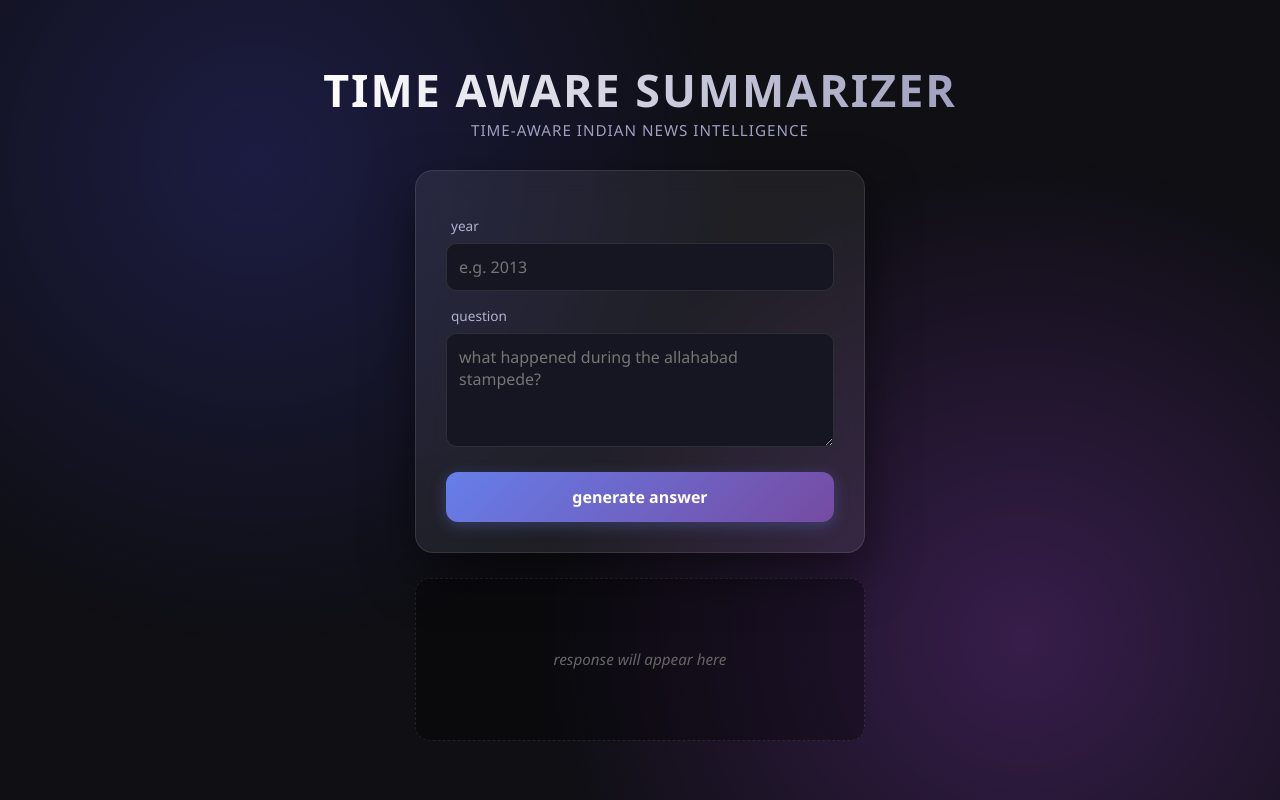
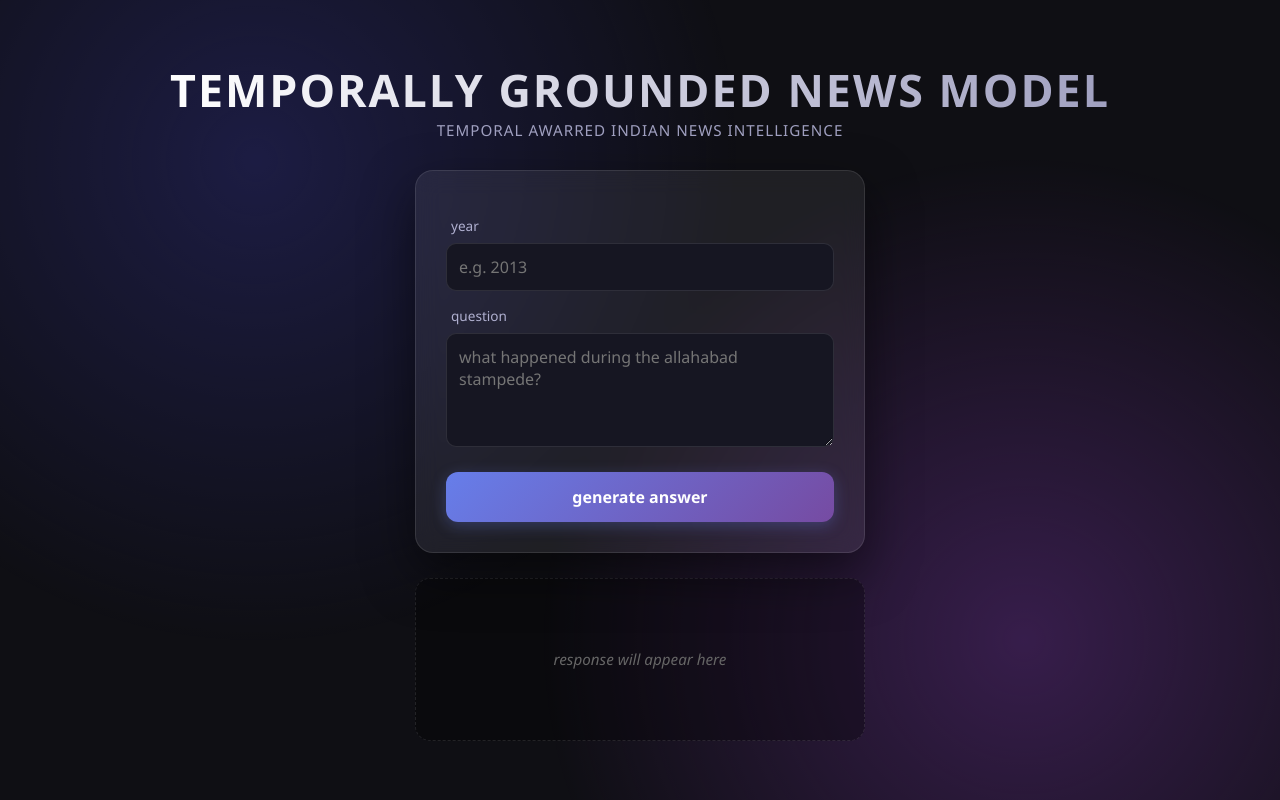
Before and after one commit to Arun-nexus/newssum_dataset, a plain HTML site: page template/index.html in a window 1280 px wide. Drawn offline with Linux system fonts and the light colour scheme.

Commit message:
model_scores

```diff
--- a/template/index.html
+++ b/template/index.html
@@ -2,7 +2,7 @@
 <html lang="en">
 <head>
     <meta charset="UTF-8">
-    <title>TIME AWARE SUMMARIZER</title>
+    <title>TEMPORALLY GROUNDED NEWS MODEL</title>
     <link rel="stylesheet" href="/static/style.css">
 </head>
 <body>
@@ -10,8 +10,8 @@
     <div class="bg"></div>
 
     <div class="container">
-        <h1>TIME AWARE SUMMARIZER</h1>
-        <p class="tagline">time-aware indian news intelligence</p>
+        <h1>TEMPORALLY GROUNDED NEWS MODEL</h1>
+        <p class="tagline">temporal awarred indian news intelligence</p>
 
         <div class="card">
             <label>year</label>
```
Also changed, not shown: requirement.txt (added).
